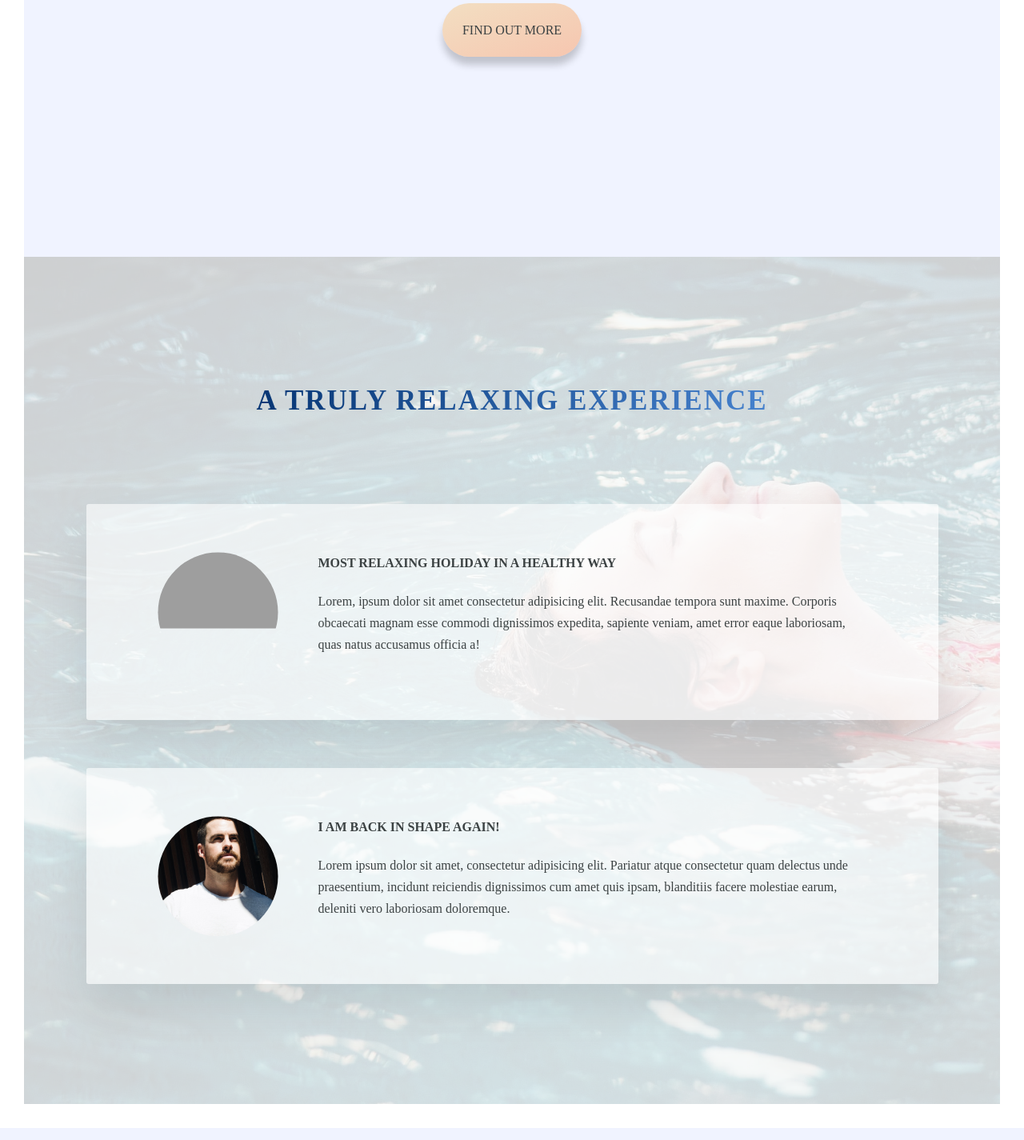
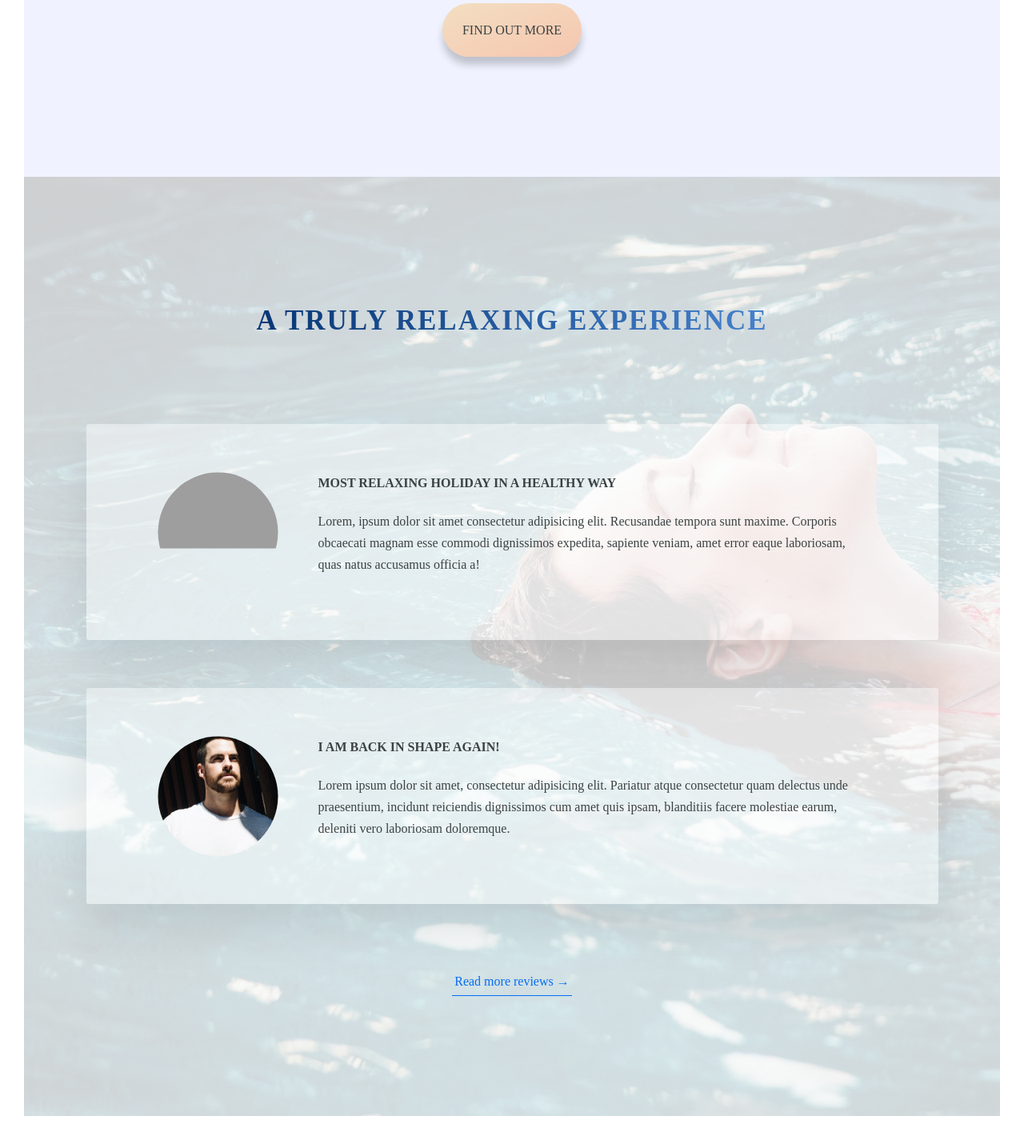
Before and after one commit to laila1222/sass-practice, a PHP site: page / in a window 1280 px wide. Shown: the part 3373-4798 px from the top of the page at 80% size. Run offline with PHP 8.4, Linux system fonts and the light colour scheme; some web fonts are replaced; grey boxes are pictures that could not be loaded.

Commit message:
added reviews button

```diff
--- a/sport-center/css/style.css
+++ b/sport-center/css/style.css
@@ -279,7 +279,7 @@ body {
   margin-left: auto;
   margin-right: auto;
   box-shadow: 0 3rem 6rem rgba(0, 0, 0, 0.1);
-  background-color: rgba(255, 255, 255, 0.6);
+  background-color: rgba(255, 255, 255, 0.4);
   border-radius: 3px;
   padding: 6rem;
   padding-left: 9rem;
@@ -361,7 +361,7 @@ body {
 
 .section-plans {
   background-color: #f0f3ff;
-  padding: 15rem 0 25rem 0; }
+  padding: 15rem 0 15rem 0; }
 
 .section-stories {
   padding: 15rem 0;
@@ -370,7 +370,7 @@ body {
     background-image: url(../images/relaxation.jpg);
     background-size: cover;
     background-position: center;
-    opacity: .2;
+    opacity: 0.2;
     width: 100%;
     height: -webkit-fill-available;
     z-index: -1;
--- a/sport-center/index.html
+++ b/sport-center/index.html
@@ -305,6 +305,10 @@
             </p>
           </div>
         </div>
+
+        <div class="u-center-text u-margin-top-big">
+          <a href="#" class="button-text">Read more reviews &rarr;</a>
+        </div>
       </section>
     </main>
 
--- a/sport-center/sass/pages/_home.scss
+++ b/sport-center/sass/pages/_home.scss
@@ -1,32 +1,27 @@
 .section-about {
   padding: 15rem 0 25rem 0;
   background-color: $color-beige;
-
 }
 
 .section-features {
-
   padding: 20rem 0;
   background-image: linear-gradient(
       to right bottom,
-        rgba($color-primary-light-2, .5),
-        rgba($color-primary-dark, .5)
+      rgba($color-primary-light-2, 0.5),
+      rgba($color-primary-dark, 0.5)
     ),
     url(../images/pool.jpg);
   background-size: cover;
 }
 
-
 .section-plans {
   background-color: $color-beige;
-    padding: 15rem 0 25rem 0;
+  padding: 15rem 0 15rem 0;
 }
 
 .section-stories {
   padding: 15rem 0;
   position: relative;
-
-
 
   .bg-image {
     background-image: url(../images/relaxation.jpg);
@@ -34,15 +29,12 @@
     // background-color: burlywood;
     background-size: cover;
     background-position: center;
-        opacity: .2;
+    opacity: 0.2;
     width: 100%;
     height: -webkit-fill-available;
     z-index: -1;
     position: absolute;
     top: 0;
     left: 0;
-
   }
-
-
 }
```
Lines whose indentation alone changed are shown as unchanged.
